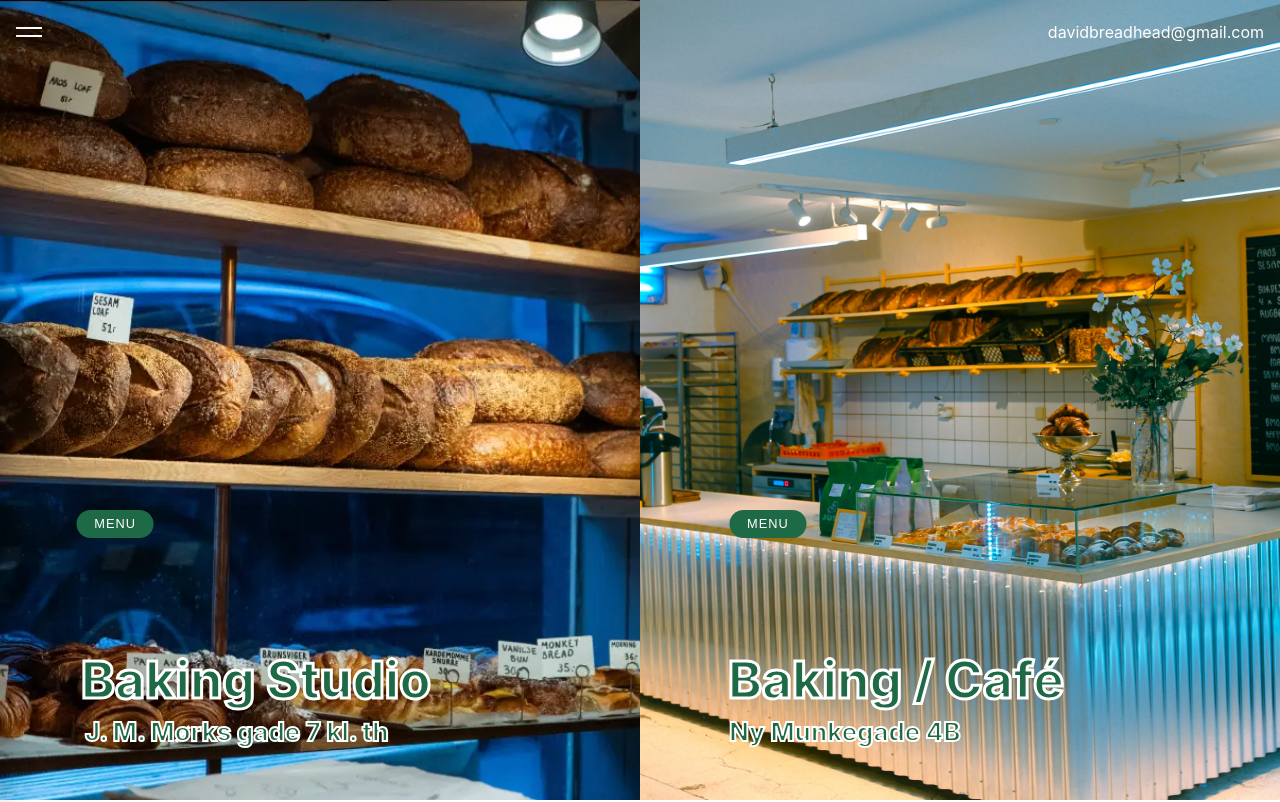
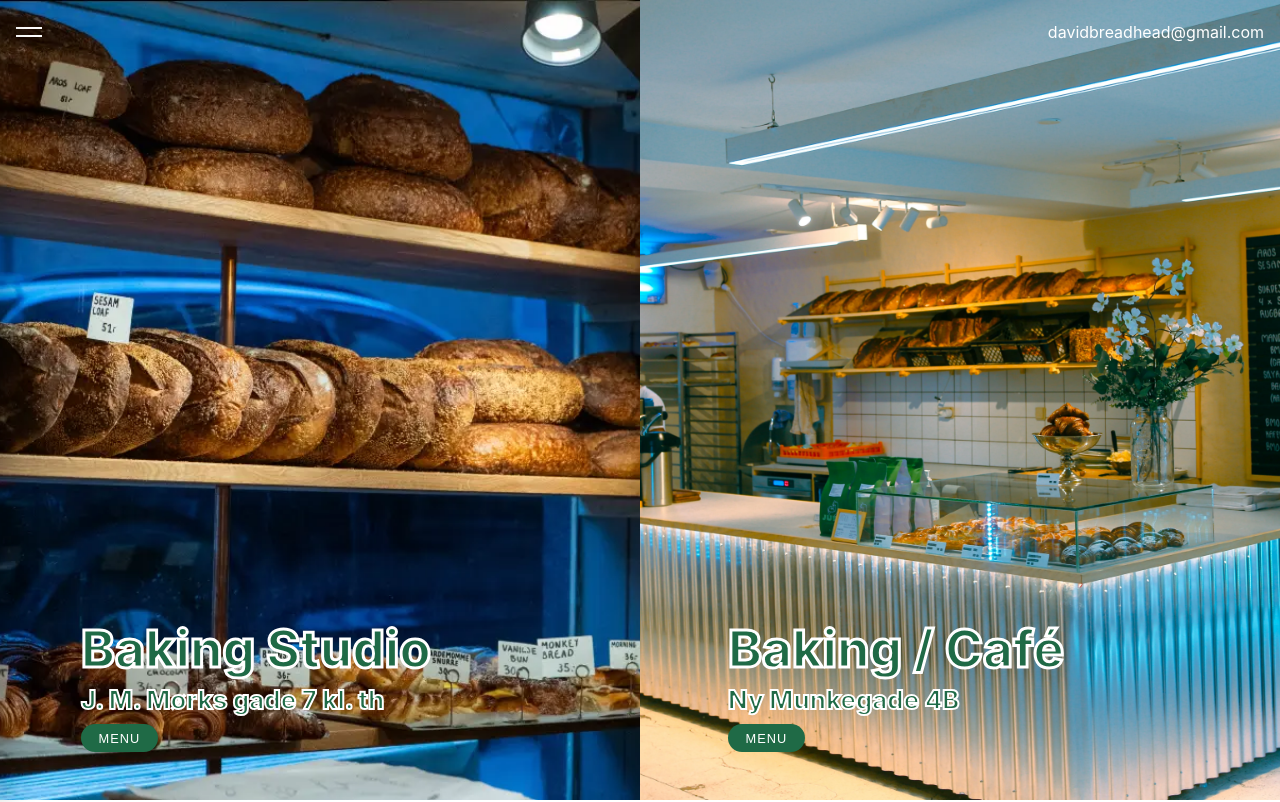
Before and after one commit to camillakthomsen/davidbreadheadapp, a React (Create React App) app: page / in a window 1280 px wide. Shown: the top 802 px of the page. Built offline with nearby package versions, Linux system fonts and the light colour scheme.

Commit message:
fixet frontpage

```diff
--- a/src/components/Home.js
+++ b/src/components/Home.js
@@ -54,17 +54,24 @@ export default function Home() {
   return (
     <main className="split-slider-page">
       <section className="split-slider">
-        {/* Tekster ovenpå – samme style i begge sider */}
-        <h1 className="overlay-title">Baking Studio</h1>
-            <h2 className="overlay-undertitle">J. M. Mørks gade 7 kl. th</h2>
-            <Link to="/menumorksgade" className="overlay-btn overlay-btn-left">Menu</Link>
-
-
-        <h1 className="overlay-title-right">Baking / Café</h1>
-            <h2 className="overlay-undertitle-right">Ny Munkegade 4B</h2>
-            <Link to="/menunymunke" className="overlay-btn overlay-btn-right">
+        {/* Venstre tekstblok */}
+        <div className="overlay-group overlay-group-left">
+          <h1 className="overlay-title">Baking Studio</h1>
+          <h2 className="overlay-undertitle">J. M. Mørks gade 7 kl. th</h2>
+            <Link to="/menumorksgade" className="overlay-btn">
               Menu
             </Link>
+        </div>
+
+        {/* Højre tekstblok */}
+        <div className="overlay-group overlay-group-right">
+          <h1 className="overlay-title">Baking / Café</h1>
+          <h2 className="overlay-undertitle">Ny Munkegade 4B</h2>
+          <Link to="/menunymunke" className="overlay-btn">
+            Menu
+          </Link>
+        </div>
+
 
 
         {/* Venstre kolonne */}
--- a/src/components/NavBar.js
+++ b/src/components/NavBar.js
@@ -1,7 +1,5 @@
 // NavBar.js
 import { useState } from "react";
-import { Link } from "react-router-dom";
-import basket from "../pictures/basket.png";
 import StaggeredMenu from "../components/StaggeredMenu";
 import "./../App.css";
 
--- a/src/style/Home.css
+++ b/src/style/Home.css
@@ -21,7 +21,7 @@
   position: relative;
   flex: 1;
   height: 100%;
-  overflow-y: scroll;          /* ⬅ nu kan du selv scrolle */
+  overflow-y: scroll;     /* du kan selv scrolle */
   -ms-overflow-style: none;
   scrollbar-width: none;
 }
@@ -42,68 +42,47 @@
   display: block;
 }
 
-/* OVERLAY-TITLER – venstre side */
-.overlay-title {
+/* OVERLAY-GRUPPER (titel + undertitel + knap) */
+.overlay-group {
   position: absolute;
-  bottom: 3rem;
-  left: 20%;                       /* midten af venstre kolonne */
+  bottom: 3rem;            /* fælles vertikal placering */
   transform: translateX(-50%);
   z-index: 10;
+  text-align: left;
+}
+
+/* venstre / højre gruppe */
+.overlay-group-left {
+  left: 20%;               /* midten af venstre kolonne */
+}
+
+.overlay-group-right {
+  left: 70%;               /* midten af højre kolonne */
+}
+
+/* TITEL & UNDERTITEL – samme størrelse som før */
+.overlay-title {
   font-size: clamp(2.5rem, 4vw, 3.8rem);
   font-weight: 800;
   color: #1f6a46;
   -webkit-text-stroke: 3px #fff;
-  pointer-events: none;
+  margin: 0 0 0.3rem;
 }
 
 .overlay-undertitle {
-  position: absolute;
-  bottom: 2rem;
-  left: 18.5%;
-  transform: translateX(-50%);
-  z-index: 10;
   font-size: clamp(1.2rem, 2vw, 2rem);
   font-weight: 800;
   color: #1f6a46;
   -webkit-text-stroke: 2px #fff;
-  pointer-events: none;
+  margin: 0 0 0.6rem;
 }
 
-/* OVERLAY-TITLER – højre side (spejlet) */
-.overlay-title-right {
-  position: absolute;
-  bottom: 3rem;
-  left: 70%;                      /* midten af højre kolonne */
-  transform: translateX(-50%);
-  z-index: 10;
-  font-size: clamp(2.5rem, 4vw, 3.8rem);
-  font-weight: 800;
-  color: #1f6a46;
-  -webkit-text-stroke: 3px #fff;
-  pointer-events: none;
-}
-
-.overlay-undertitle-right {
-  position: absolute;
-  bottom: 2rem;
-  left: 66%;
-  transform: translateX(-50%);
-  z-index: 10;
-  font-size: clamp(1.2rem, 2vw, 2rem);
-  font-weight: 800;
-  color: #1f6a46;
-  -webkit-text-stroke: 2px #fff;
-  pointer-events: none;
-}
-
+/* KNAP – samme style som før, bare uden position */
 .overlay-btn {
-  position: absolute;
-  top: 510px;
-  transform: translateX(-50%);
-  z-index: 10;
+  display: inline-block;
   padding: 0.4rem 1.1rem;
   border-radius: 999px;
-  background-color: #1f6a46;  /* samme orange som på andre knapper */
+  background-color: #1f6a46;
   color: #fff;
   font-family: "Poppins", sans-serif;
   font-size: 0.8rem;
@@ -117,17 +96,7 @@
   background-color: #184831;
 }
 
-/* venstre / højre placering */
-.overlay-btn-left {
-  left: 9%;
-}
-
-.overlay-btn-right {
-  left: 60%;
-}
-
-
-/* mobil: de to kolonner under hinanden */
+/* mobil: de to kolonner under hinanden, tekst midtfor */
 @media (max-width: 800px) {
   .split-slider {
     flex-direction: column;
@@ -137,12 +106,9 @@
     height: 50vh;
   }
 
-  .overlay-title,
-  .overlay-undertitle,
-  .overlay-title-right,
-  .overlay-undertitle-right {
+  .overlay-group {
     left: 50%;
-    transform: translateX(-50%);
+    bottom: 2rem;
     text-align: center;
   }
 }
```
